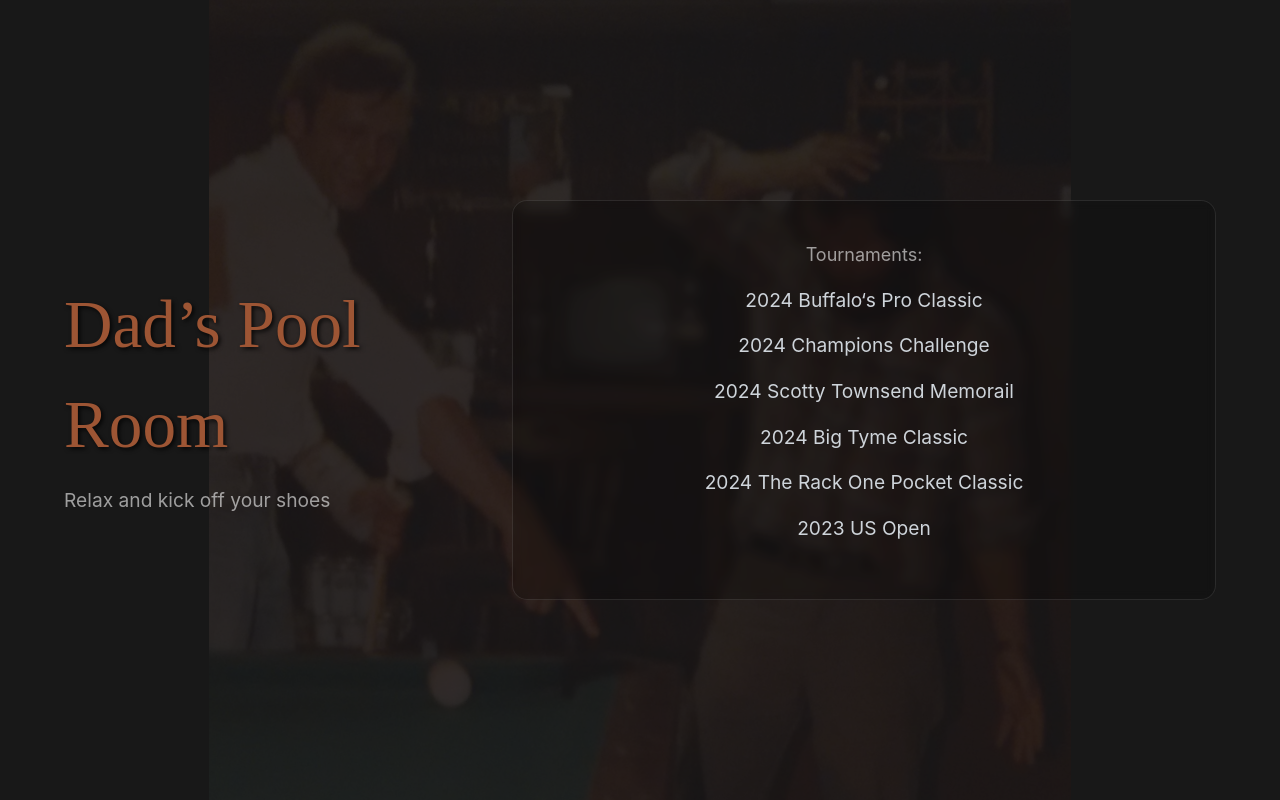
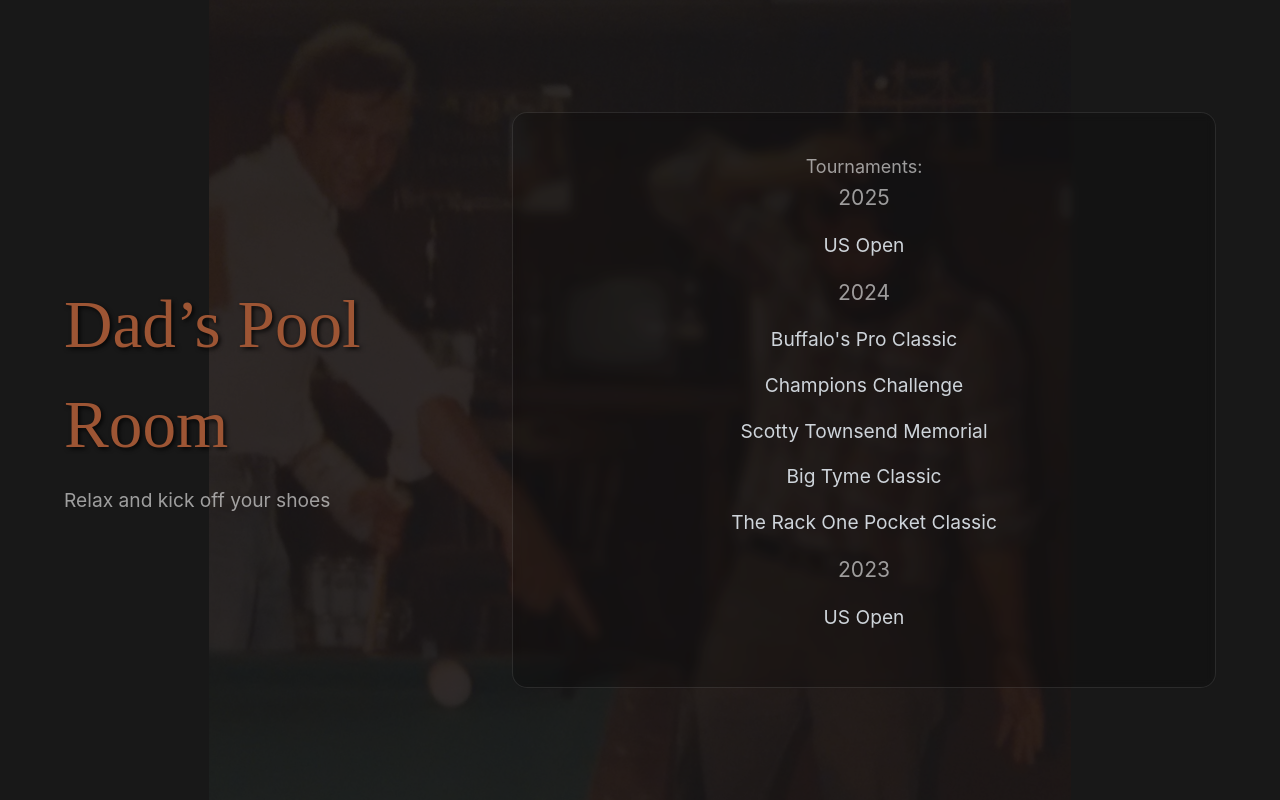
Before and after one commit to mekane84/dads-pool-room, a Vue app: page / in a window 1280 px wide. Built offline with nearby package versions, Linux system fonts and the light colour scheme.

Commit message:
improve year sorting and display grouping

```diff
--- a/src/views/Home.vue
+++ b/src/views/Home.vue
@@ -1,31 +1,44 @@
 <script setup>
+import { computed } from 'vue';
 
+const tournaments = [
+  { name: "US Open", path: "/2025usopen", year: 2025 },
+  { name: "Buffalo's Pro Classic", path: "/2024/buffalospc", year: 2024 },
+  { name: "Champions Challenge", path: "/2024/champions-challenge", year: 2024 },
+  { name: "Scotty Townsend Memorial", path: "/2024/scottytownsendmemorial", year: 2024 },
+  { name: "Big Tyme Classic", path: "/2024bigtymeclassic", year: 2024 },
+  { name: "The Rack One Pocket Classic", path: "/2024therack", year: 2024 },
+  { name: "US Open", path: "/2023usopen", year: 2023 },
+];
+
+const groupedTournaments = computed(() => {
+  return tournaments.reduce((groups, tournament) => {
+    const year = tournament.year;
+    if (!groups[year]) {
+      groups[year] = [];
+    }
+    groups[year].push(tournament);
+    return groups;
+  }, {});
+});
+
+const sortedYears = computed(() => {
+  return Object.keys(groupedTournaments.value).sort((a, b) => b - a);
+});
 </script>
 
 <template>
   <main>
     <div class="container">
       Tournaments:
-      <ul>
-        <li>
-          <router-link to="/2024/buffalospc">2024 Buffalo&lsquo;s Pro Classic</router-link>
-        </li>
-        <li>
-          <router-link to="/2024/champions-challenge">2024 Champions Challenge</router-link>
-        </li>
-        <li>
-          <router-link to="/2024/scottytownsendmemorial">2024 Scotty Townsend Memorail</router-link>
-        </li>
-        <li>
-          <router-link to="/2024bigtymeclassic">2024 Big Tyme Classic</router-link>
-        </li>
-        <li>
-          <router-link to="/2024therack">2024 The Rack One Pocket Classic</router-link>
-        </li>
-        <li>
-          <router-link to="/2023usopen">2023 US Open</router-link>
-        </li>
-      </ul>
+      <div v-for="year in sortedYears" :key="year">
+        <h3>{{ year }}</h3>
+        <ul>
+          <li v-for="tournament in groupedTournaments[year]" :key="tournament.path">
+            <router-link :to="tournament.path">{{ tournament.name }}</router-link>
+          </li>
+        </ul>
+      </div>
     </div>
   </main>
 </template>
```
